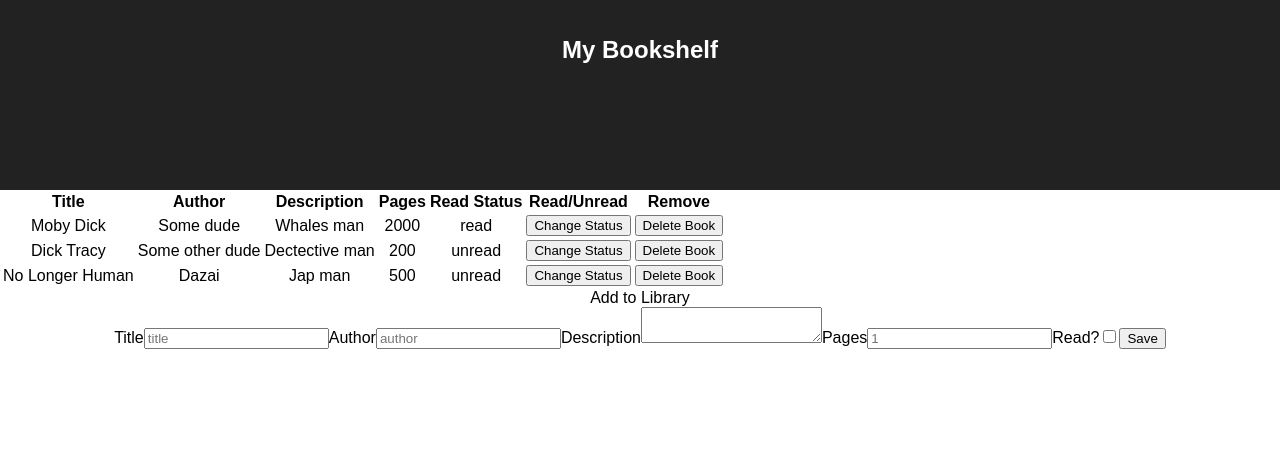
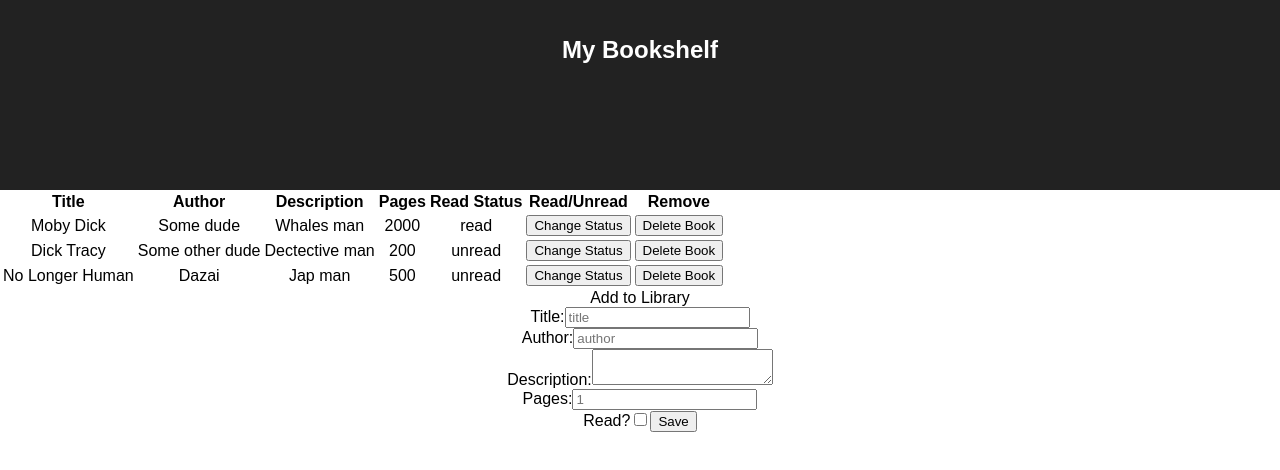
Before and after one commit to alexfuro/odin-books-react, a React (Create React App) app: page / in a window 1280 px wide. Shown: the top 470 px of the page. Built offline with nearby package versions, Linux system fonts and the light colour scheme.

Commit message:
Add newBook functionality

```diff
--- a/src/App.js
+++ b/src/App.js
@@ -31,6 +31,38 @@ class App extends Component {
   constructor(props){
     super(props);
     this.state = {books: sample};
+    this.handleSubmit = this.handleSubmit.bind(this);
+  }
+  newBook(event){
+    const title = event.target.children[2].value;
+    const author = event.target.children[5].value;
+    const descrip = event.target.children[8].value;
+    const pages = event.target.children[11].value;
+    const status = event.target.children[14].checked;
+
+    return { title, author, descrip, pages, status };
+  }
+  clearForm(event){
+    event.target.children[2].value    = "";
+    event.target.children[5].value    = "";
+    event.target.children[8].value    = "";
+    event.target.children[11].value   = "";
+    event.target.children[14].checked = false;
+  }
+  addToLibrary(book){
+    const books = this.state.books;
+    books.push(book);
+    this.setState({books});
+  }
+  handleSubmit(event){
+    event.preventDefault();
+
+    const book = this.newBook(event);
+
+    if(book) {
+      this.addToLibrary(book);
+      this.clearForm(event);
+    }
   }
   render() {
     return (
@@ -39,7 +71,7 @@ class App extends Component {
           <h1 className="App-title">My Bookshelf</h1>
         </header>
         <Bookshelf books={this.state.books} />
-        <BookForm />
+        <BookForm onSubmit={this.handleSubmit}/>
       </div>
     );
   }
--- a/src/bookform.js
+++ b/src/bookform.js
@@ -3,22 +3,22 @@ import React, { Component } from 'react';
 class BookForm extends Component {
   render() {
     return (
-      <form className="BookForm">
+      <form className="BookForm" onSubmit={this.props.onSubmit}>
         <legend>Add to Library</legend>
-        <label for="title">Title</label>
-        <input type="text" id="title" name="title" placeholder="title" />
+        <label>Title:</label>
+        <input type="text" name="title" placeholder="title" /><br />
 
-        <label for="author">Author</label>
-        <input type="text" id="author" name="author" placeholder="author"/>
+        <label>Author:</label>
+        <input type="text" name="author" placeholder="author"/><br />
 
-        <label for="descrip">Description</label>
-        <textarea id="descrip" name="descrip" ></textarea>
+        <label>Description:</label>
+        <textarea name="descrip" ></textarea><br />
 
-        <label for="pages">Pages</label>
-        <input type="number" id="pages" name="pages" placeholder="1" min="1" />
+        <label>Pages:</label>
+        <input type="number"name="pages" placeholder="1" min="1" /><br />
 
-        <label for="status">Read?</label>
-        <input type="checkbox" id="status" name="status" />
+        <label>Read?</label>
+        <input type="checkbox" name="status" />
 
         <input type="submit" id="submitBookForm" name="submitBook" value="Save" />
       </form>
```
